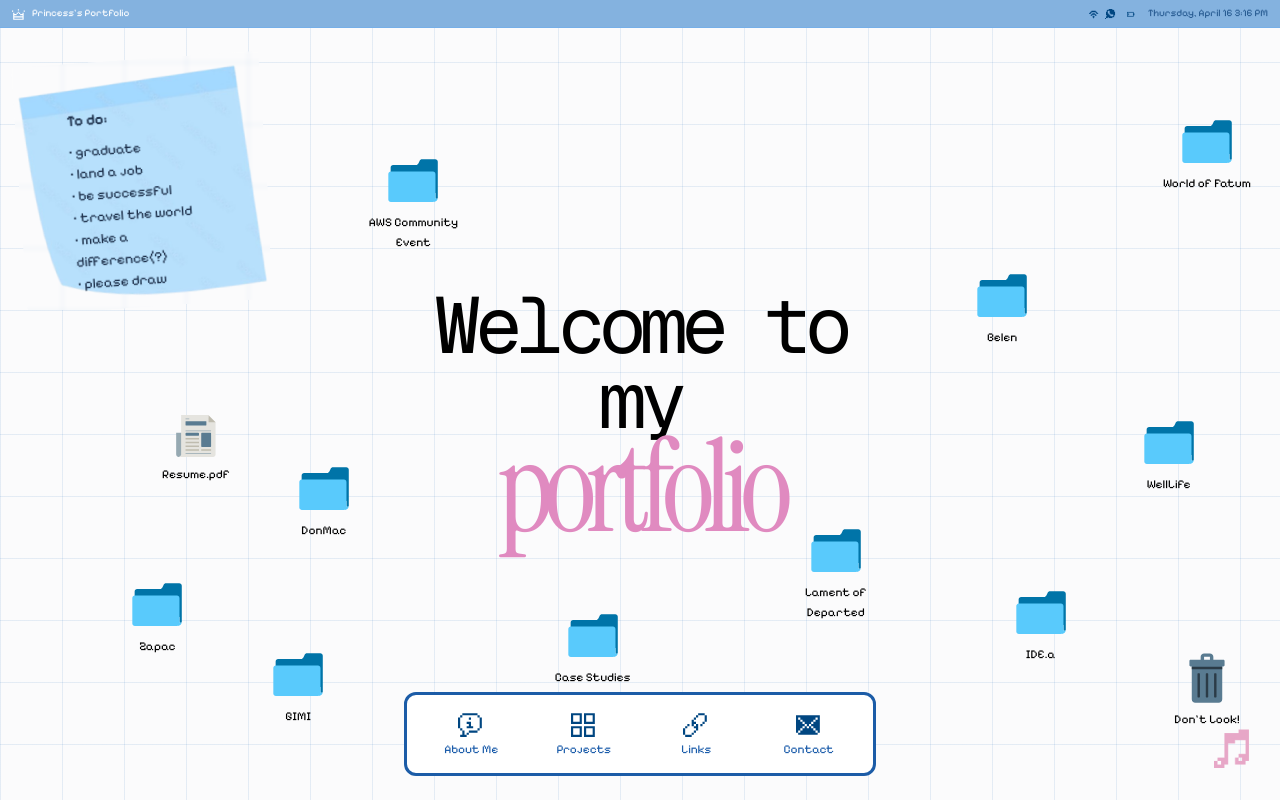
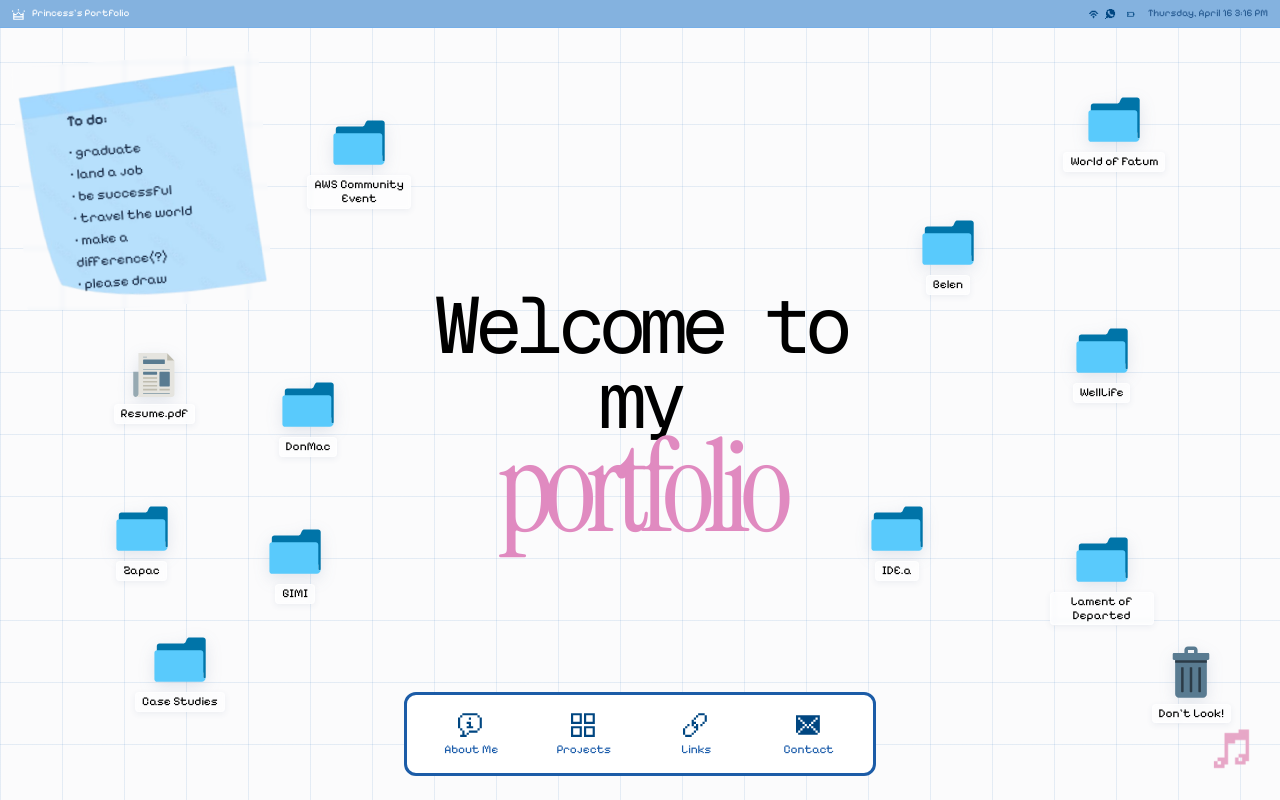
Before and after one commit to cessmi/art-portfolio, a Next.js app: page / in a window 1280 px wide. Built offline with nearby package versions, Linux system fonts and the light colour scheme.

Commit message:
fix: update positions of desktop shortcuts and enhance styling for icons

```diff
--- a/app/components/desktop/DesktopScene.tsx
+++ b/app/components/desktop/DesktopScene.tsx
@@ -969,7 +969,7 @@ export default function DesktopScene() {
             onWindowMaximize={handleWindowMaximize}
           />
 
-          <div className="absolute left-1/2 top-[50%] z-10 w-full max-w-[560px] -translate-x-1/2 -translate-y-1/2 px-4 text-center">
+          <div className="pointer-events-none absolute left-1/2 top-[50%] z-[1] w-full max-w-[560px] -translate-x-1/2 -translate-y-1/2 px-4 text-center">
             <h1 className="font-mono-ui text-[clamp(3.1rem,6.2vw,5.9rem)] leading-[0.94] tracking-[-0.08em] text-black">
               Welcome to my
             </h1>
--- a/app/components/desktop/DesktopShortcut.tsx
+++ b/app/components/desktop/DesktopShortcut.tsx
@@ -18,7 +18,7 @@ function ShortcutIcon({ kind }: { kind: ShortcutKind }) {
         alt=""
         width={45}
         height={45}
-        className="h-[44px] w-[44px]"
+        className="h-[46px] w-[46px] drop-shadow-[0_5px_8px_rgba(61,92,132,0.14)]"
       />
     );
   }
@@ -30,7 +30,7 @@ function ShortcutIcon({ kind }: { kind: ShortcutKind }) {
         alt=""
         width={53}
         height={53}
-        className="h-[50px] w-[50px]"
+        className="h-[52px] w-[52px] drop-shadow-[0_5px_8px_rgba(61,92,132,0.14)]"
       />
     );
   }
@@ -41,7 +41,7 @@ function ShortcutIcon({ kind }: { kind: ShortcutKind }) {
       alt=""
       width={56}
       height={56}
-      className="h-[54px] w-[54px]"
+      className="h-[56px] w-[56px] drop-shadow-[0_5px_8px_rgba(61,92,132,0.14)]"
     />
   );
 }
@@ -59,14 +59,16 @@ export default function DesktopShortcut({
       type="button"
       onPointerDown={onPointerDown}
       onClick={onClick}
-      className={`desktop-shortcut font-hand absolute z-10 hidden w-[110px] cursor-grab touch-none select-none flex-col items-center gap-1.5 text-center text-[12px] leading-5 text-black lg:flex ${
+      className={`desktop-shortcut font-hand absolute z-20 hidden w-[104px] cursor-grab touch-none select-none flex-col items-center gap-1.5 text-center text-[12px] leading-[1.15] text-black lg:flex ${
         isDragging ? "cursor-grabbing" : ""
       }`}
       style={style}
       aria-label={label}
     >
       <ShortcutIcon kind={kind} />
-      <span>{label}</span>
+      <span className="max-w-full rounded-[4px] border border-white/60 bg-white/55 px-1.5 py-0.5 shadow-[0_2px_6px_rgba(61,92,132,0.08)] backdrop-blur-[2px]">
+        {label}
+      </span>
     </button>
   );
 }
--- a/app/components/desktop/data.ts
+++ b/app/components/desktop/data.ts
@@ -26,73 +26,73 @@ export const desktopShortcuts: DesktopShortcut[] = [
     id: "aws-community-event",
     label: "AWS Community Event",
     kind: "folder",
-    position: { x: 28, y: 16 },
+    position: { x: 24, y: 11 },
   },
   {
     id: "world-of-fotum",
     label: "World of Fatum",
     kind: "folder",
-    position: { x: 90, y: 11 },
+    position: { x: 83, y: 8 },
   },
   {
     id: "belen",
     label: "Belen",
     kind: "folder",
-    position: { x: 74, y: 31 },
+    position: { x: 70, y: 24 },
   },
   {
     id: "resume",
     label: "Resume.pdf",
     kind: "file",
-    position: { x: 11, y: 50 },
+    position: { x: 8, y: 42 },
   },
   {
     id: "donmac",
     label: "DonMac",
     kind: "folder",
-    position: { x: 21, y: 56 },
+    position: { x: 20, y: 45 },
   },
   {
     id: "welllife",
     label: "WellLife",
     kind: "folder",
-    position: { x: 87, y: 50 },
+    position: { x: 82, y: 38 },
   },
   {
     id: "Zapac",
     label: "Zapac",
     kind: "folder",
-    position: { x: 8, y: 71 },
+    position: { x: 7, y: 61 },
   },
   {
     id: "gimi",
     label: "GIMI",
     kind: "folder",
-    position: { x: 19, y: 80 },
+    position: { x: 19, y: 64 },
   },
   {
     id: "idea",
     label: "IDE.a",
     kind: "folder",
-    position: { x: 77, y: 72 },
+    position: { x: 66, y: 61 },
   },
   {
     id: "lament-of-departed",
     label: "Lament of Departed",
     kind: "folder",
-    position: { x: 61, y: 64 },
+    position: { x: 82, y: 65 },
   },
   {
     id: "case-studies",
     label: "Case Studies",
     kind: "folder",
-    position: { x: 42, y: 75 },
+    position: { x: 10, y: 78 },
   },
   {
     id: "dont-look",
     label: "Don't Look!",
     kind: "trash",
-    position: { x: 90, y: 81 },
+    position: { x: 89, y: 80 },
   },
 ] as const;
 
```
Also changed, not shown: 1 other file (tests, documents, lock files or other folders).
